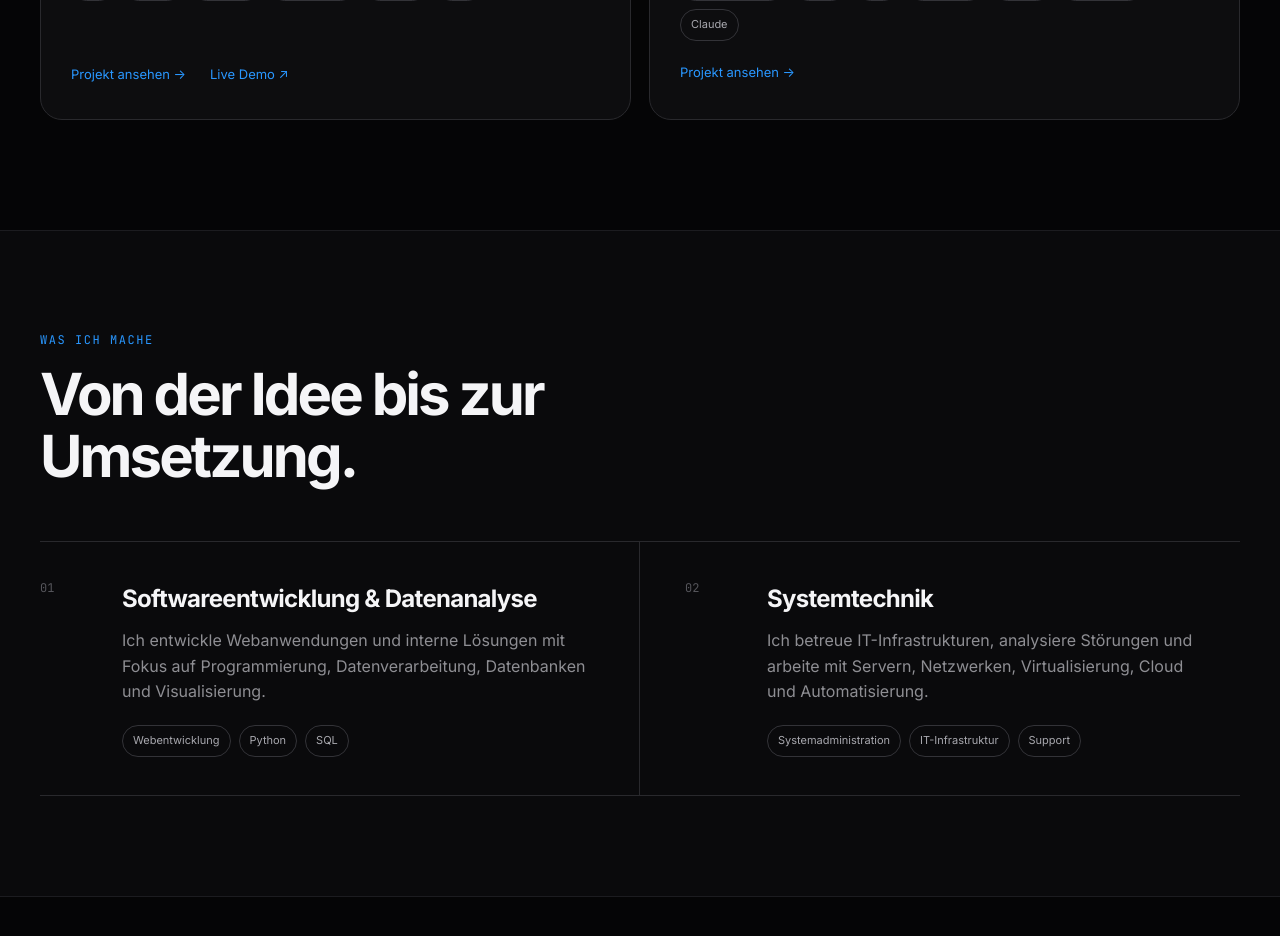
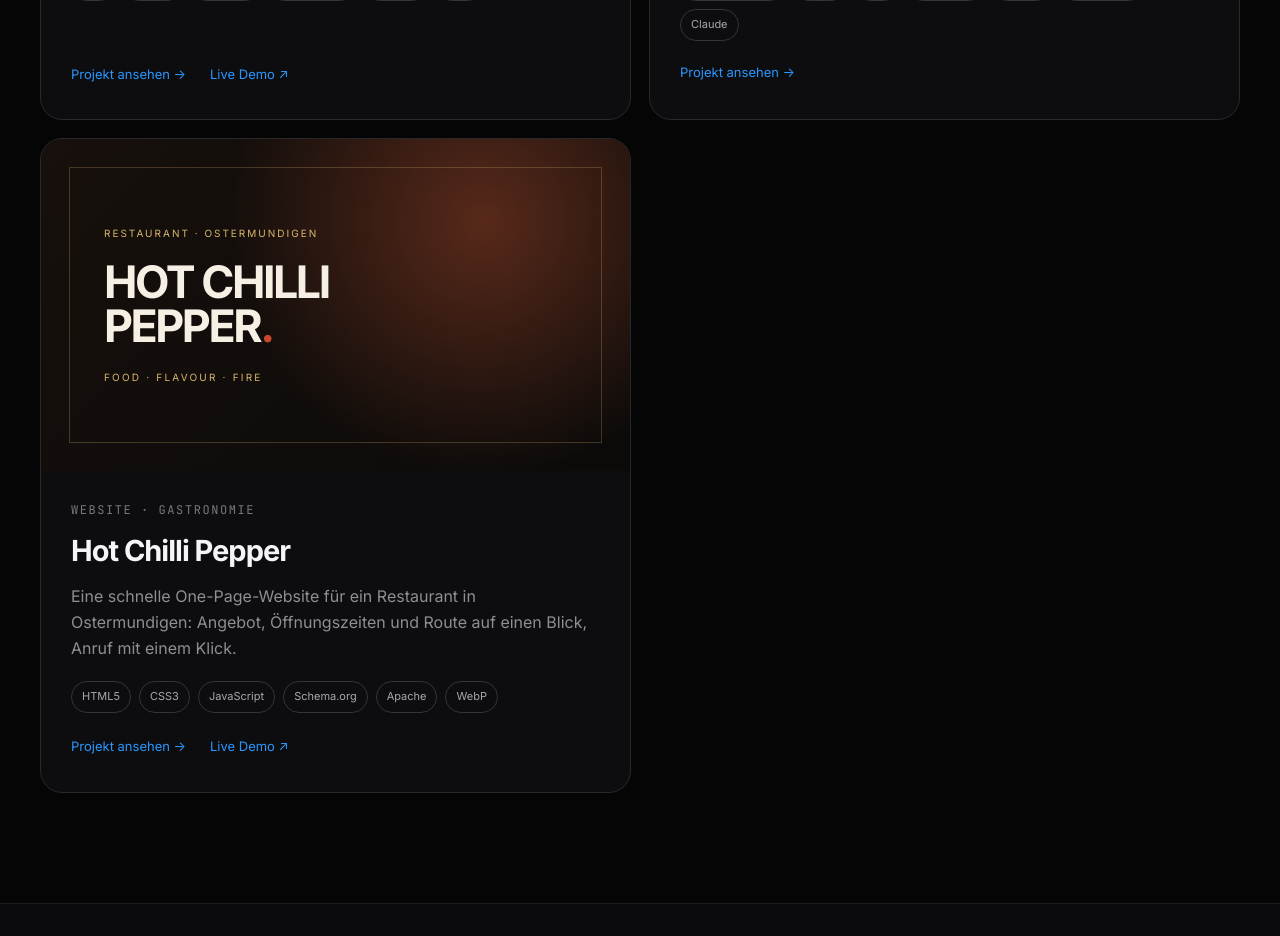
Before and after one commit to efeavci/portfolio-page, a Vue app: page / in a window 1280 px wide. Shown: the part 1760-2696 px from the top of the page. Built offline with nearby package versions, Linux system fonts and the light colour scheme.

Commit message:
Add Hot Chilli Pepper project card and case study

```diff
--- a/src/components/ProjectsSection.vue
+++ b/src/components/ProjectsSection.vue
@@ -2,6 +2,8 @@
 import { onMounted, ref } from "vue";
 import EcoChargeDialog from "./EcoChargeDialog.vue";
 import MonitoringDialog from "./MonitoringDialog.vue";
+import HotChilliDialog from "./HotChilliDialog.vue";
+import { hotTools } from "../data/hotchilli.js";
 import { ecochargeCover, ecochargeTools } from "../data/ecocharge.js";
 import { monitoringCover, monitorTools } from "../data/monitoring.js";
 
@@ -9,9 +11,12 @@ const ecoDialog = ref(null);
 const ecoTrigger = ref(null);
 const monitorDialog = ref(null);
 const monitorTrigger = ref(null);
+const hotDialog = ref(null);
+const hotTrigger = ref(null);
 
 const openEcoCharge = () => ecoDialog.value.open(ecoTrigger.value);
 const openMonitoring = () => monitorDialog.value.open(monitorTrigger.value);
+const openHotChilli = () => hotDialog.value.open(hotTrigger.value);
 
 // Ein Klick auf die Karte öffnet das Projekt, ausser er trifft einen Link oder Button.
 const fromCard = (event, openFn) => {
@@ -21,6 +26,7 @@ const fromCard = (event, openFn) => {
 onMounted(() => {
   if (location.hash === "#ecocharge-details") openEcoCharge();
   if (location.hash === "#monitoring-details") openMonitoring();
+  if (location.hash === "#hotchilli-details") openHotChilli();
 });
 </script>
 
@@ -79,10 +85,26 @@ onMounted(() => {
           </div>
         </div>
       </article>
+      <article class="project-card" @click="fromCard($event, openHotChilli)">
+        <div class="project-image hotchilli-cover" role="img" aria-label="Hot Chilli Pepper – Restaurant-Website">
+          <div class="hotchilli-brand"><span>RESTAURANT · OSTERMUNDIGEN</span><strong>HOT CHILLI<br/>PEPPER<span>.</span></strong><small>FOOD · FLAVOUR · FIRE</small></div>
+        </div>
+        <div class="project-content">
+          <p class="meta">WEBSITE · GASTRONOMIE</p>
+          <h3>Hot Chilli Pepper</h3>
+          <p>Eine schnelle One-Page-Website für ein Restaurant in Ostermundigen: Angebot, Öffnungszeiten und Route auf einen Blick, Anruf mit einem Klick.</p>
+          <div class="tags"><span v-for="tool in hotTools" :key="tool">{{ tool }}</span></div>
+          <div class="project-actions">
+            <button ref="hotTrigger" class="project-link open-project" type="button" aria-haspopup="dialog" @click="openHotChilli">Projekt ansehen →</button>
+            <a class="project-link" href="https://hotchillipepper.ch/" target="_blank" rel="noopener noreferrer">Live Demo ↗</a>
+          </div>
+        </div>
+      </article>
     </div>
 
     <EcoChargeDialog ref="ecoDialog" />
     <MonitoringDialog ref="monitorDialog" />
+    <HotChilliDialog ref="hotDialog" />
   </section>
 </template>
 
@@ -92,6 +114,12 @@ onMounted(() => {
 .project-image { flex: none; height: auto; aspect-ratio: 16 / 9; }
 .project-image img { display: block; width: 100%; height: 100%; object-fit: cover; }
 .monitor-cover { background: #15252b; }
+.hotchilli-cover { background: radial-gradient(circle at 75% 25%, #58291a 0%, transparent 50%), linear-gradient(135deg, #17100c, #0b0a09); color: #f5efe4; padding: 28px; }
+.hotchilli-brand { display: flex; flex-direction: column; justify-content: center; width: 100%; height: 100%; border: 1px solid rgba(216,181,108,.25); padding: clamp(18px, 4vw, 34px); }
+.hotchilli-brand > span { color: #d8b56c; font-size: 10px; letter-spacing: .2em; }
+.hotchilli-brand strong { margin-top: 20px; font-size: clamp(29px, 3.5vw, 49px); line-height: .98; letter-spacing: -.055em; }
+.hotchilli-brand strong span { color: #c9472f; }
+.hotchilli-brand small { margin-top: 20px; color: #d8b56c; letter-spacing: .22em; font-size: 10px; }
 .project-content { display: flex; flex: 1; flex-direction: column; align-items: flex-start; }
 .project-content .tags { margin-bottom: 18px; }
 .project-actions { display: flex; align-items: center; flex-wrap: wrap; gap: 12px 24px; margin-top: auto; }
```
